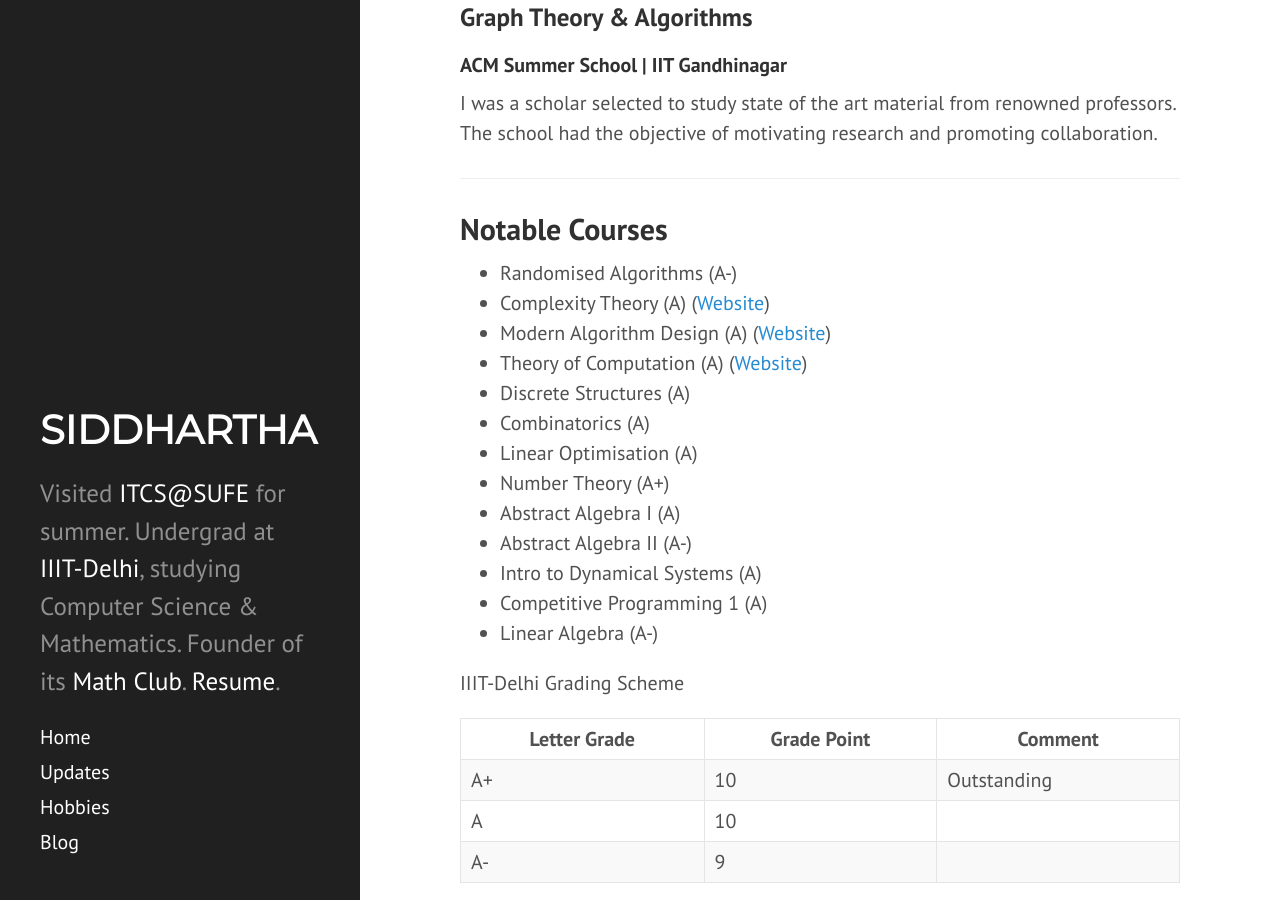
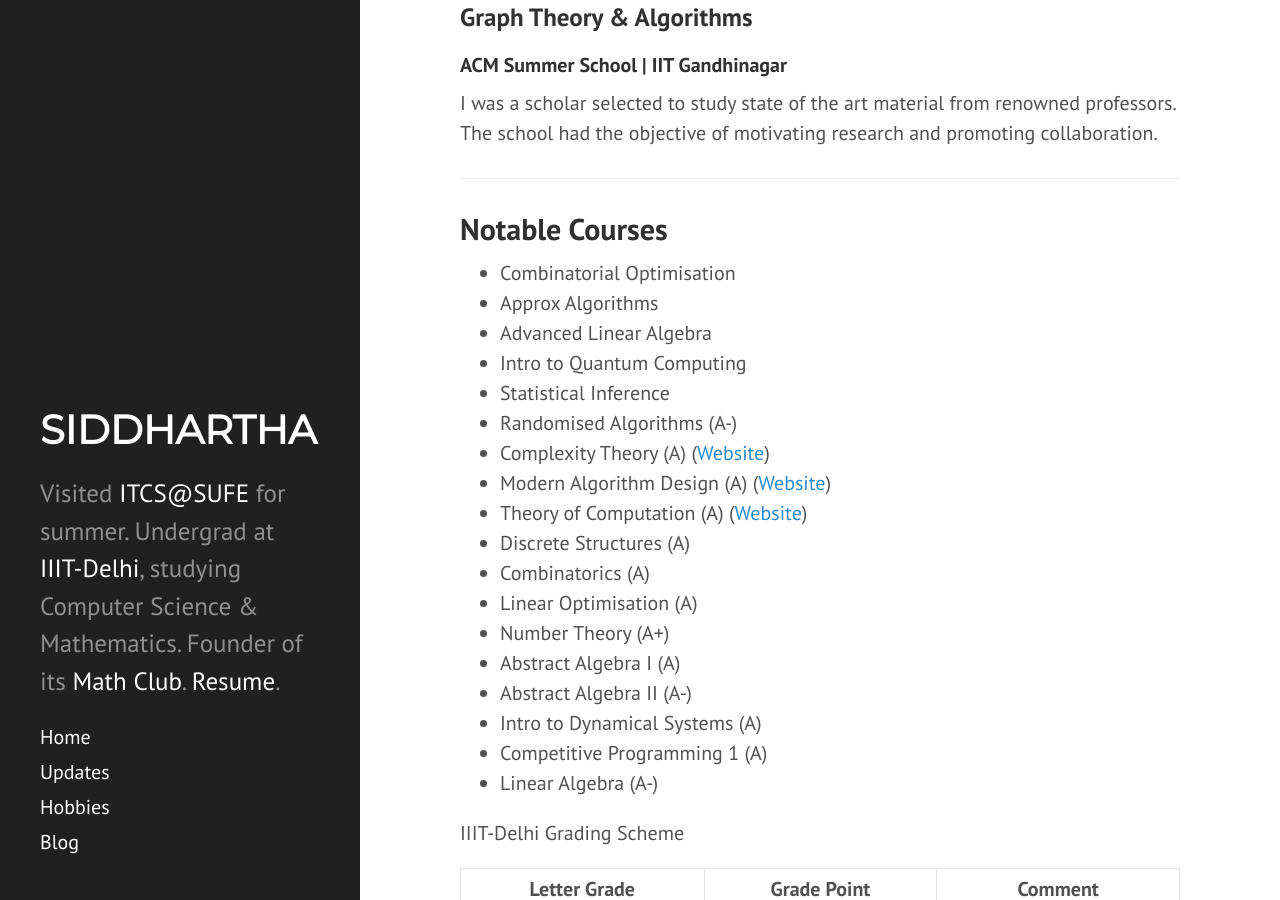
Before and after one commit to siddjai/siddjai.github.io, a Jekyll site: the page built from index.md, in a window 1280 px wide and 900 px high, scrolled down 3303 px. Built offline with Jekyll 4.4.1, drawn with Linux system fonts in a browser that asks for light colours; nearby versions of some CDN libraries.

Commit message:
Update index.md

```diff
--- a/index.md
+++ b/index.md
@@ -97,6 +97,11 @@ ___
 
 Notable Courses
 ------
+ - Combinatorial Optimisation
+ - Approx Algorithms
+ - Advanced Linear Algebra
+ - Intro to Quantum Computing
+ - Statistical Inference
  - Randomised Algorithms (A-)
  - Complexity Theory (A) ([Website](https://sites.google.com/a/iiitd.ac.in/cse621m18/))
  - Modern Algorithm Design (A) ([Website](https://sites.google.com/a/iiitd.ac.in/mad18/home))
```
